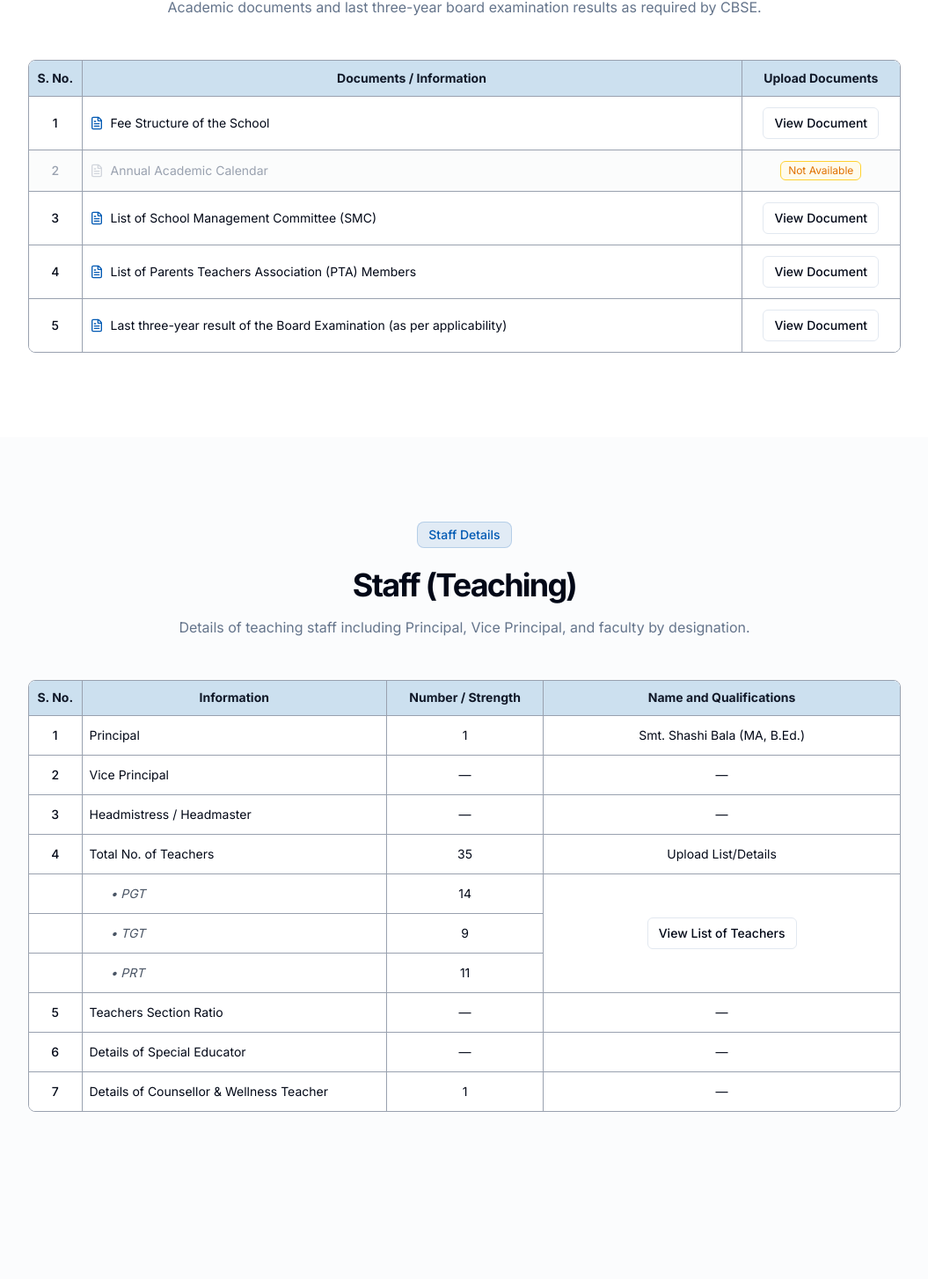
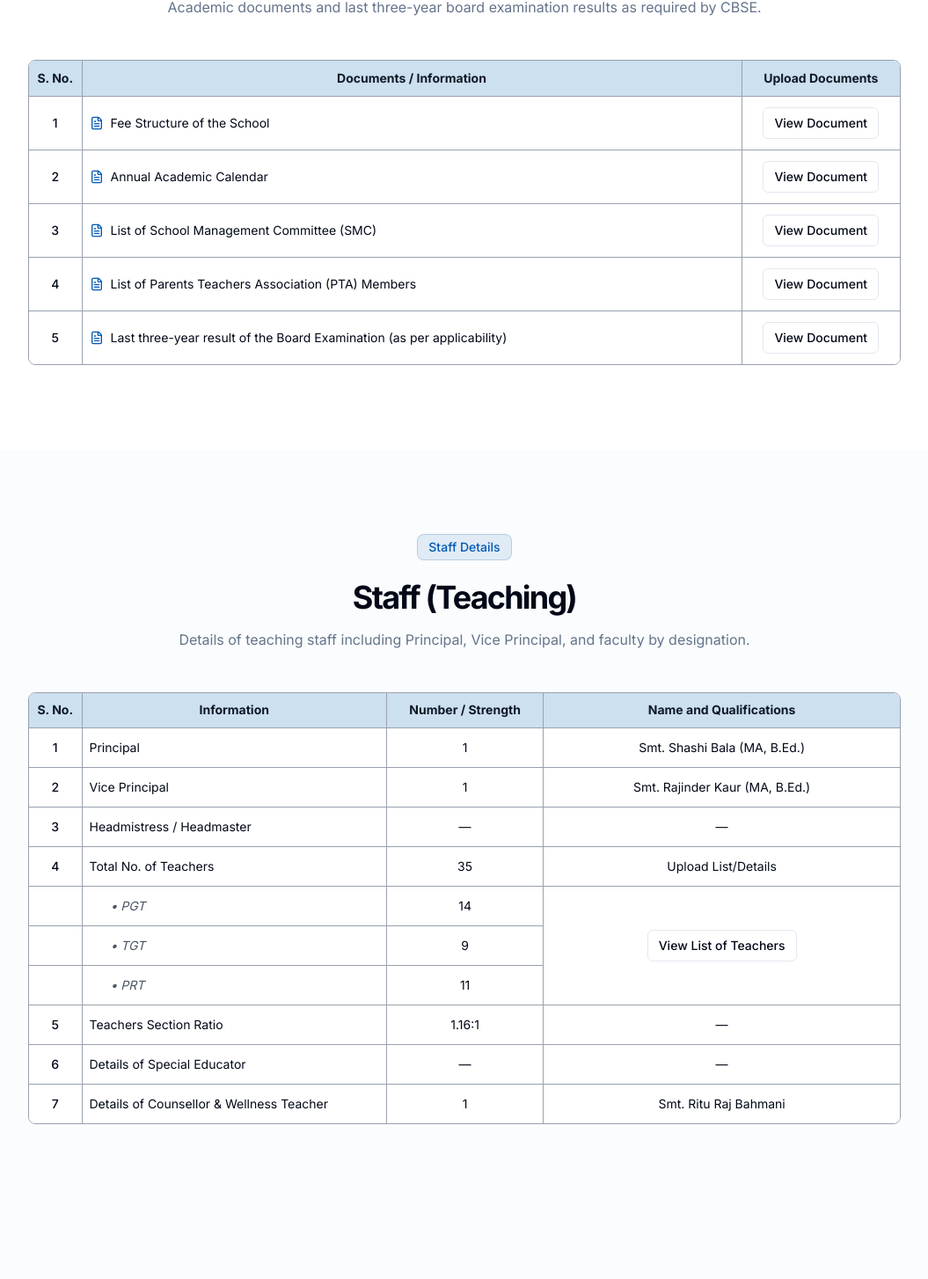
Before and after one commit to s2sharpit/school, a Next.js app: page /mandatory-public-disclosure in a window 1280 px wide. Shown: the part 2398-3852 px from the top of the page at 88% size, without its empty margins (112-1167 px from the left). Built offline with nearby package versions, Linux system fonts and the light colour scheme.

Commit message:
feat: implement AcademicSection and StaffSection components for mandatory public disclosure page

```diff
--- a/src/app/mandatory-public-disclosure/AcademicSection.tsx
+++ b/src/app/mandatory-public-disclosure/AcademicSection.tsx
@@ -14,7 +14,7 @@ import Link from "next/link";
 
 const academicDocuments = [
     { name: "Fee Structure of the School", file: "1-fee-structure-of-the-school.pdf", available: true },
-    { name: "Annual Academic Calendar", file: "academic-calendar.pdf", available: false },
+    { name: "Annual Academic Calendar", file: "2-annual-academic-calendar.pdf", available: true },
     { name: "List of School Management Committee (SMC)", file: "3-list-of-smc.pdf", available: true },
     { name: "List of Parents Teachers Association (PTA) Members", file: "4-list-of-pta.pdf", available: true },
     { name: "Last three-year result of the Board Examination (as per applicability)", file: "5-last-3year-board-result.pdf", available: true },
--- a/src/app/mandatory-public-disclosure/StaffSection.tsx
+++ b/src/app/mandatory-public-disclosure/StaffSection.tsx
@@ -31,8 +31,8 @@ const staffData: StaffRow[] = [
   {
     sNo: 2,
     information: "Vice Principal",
-    numberStrength: "—",
-    nameAndQualifications: "—",
+    numberStrength: "1",
+    nameAndQualifications: "Smt. Rajinder Kaur (MA, B.Ed.)",
   },
   {
     sNo: 3,
@@ -71,7 +71,7 @@ const staffData: StaffRow[] = [
   {
     sNo: 5,
     information: "Teachers Section Ratio",
-    numberStrength: "—",
+    numberStrength: "1.16:1",
     nameAndQualifications: "—",
   },
   {
@@ -84,7 +84,7 @@ const staffData: StaffRow[] = [
     sNo: 7,
     information: "Details of Counsellor & Wellness Teacher",
     numberStrength: "1",
-    nameAndQualifications: "—",
+    nameAndQualifications: "Smt. Ritu Raj Bahmani",
   },
 ];
 
```
Also changed, not shown: 1 other file (tests, documents, lock files or other folders).
